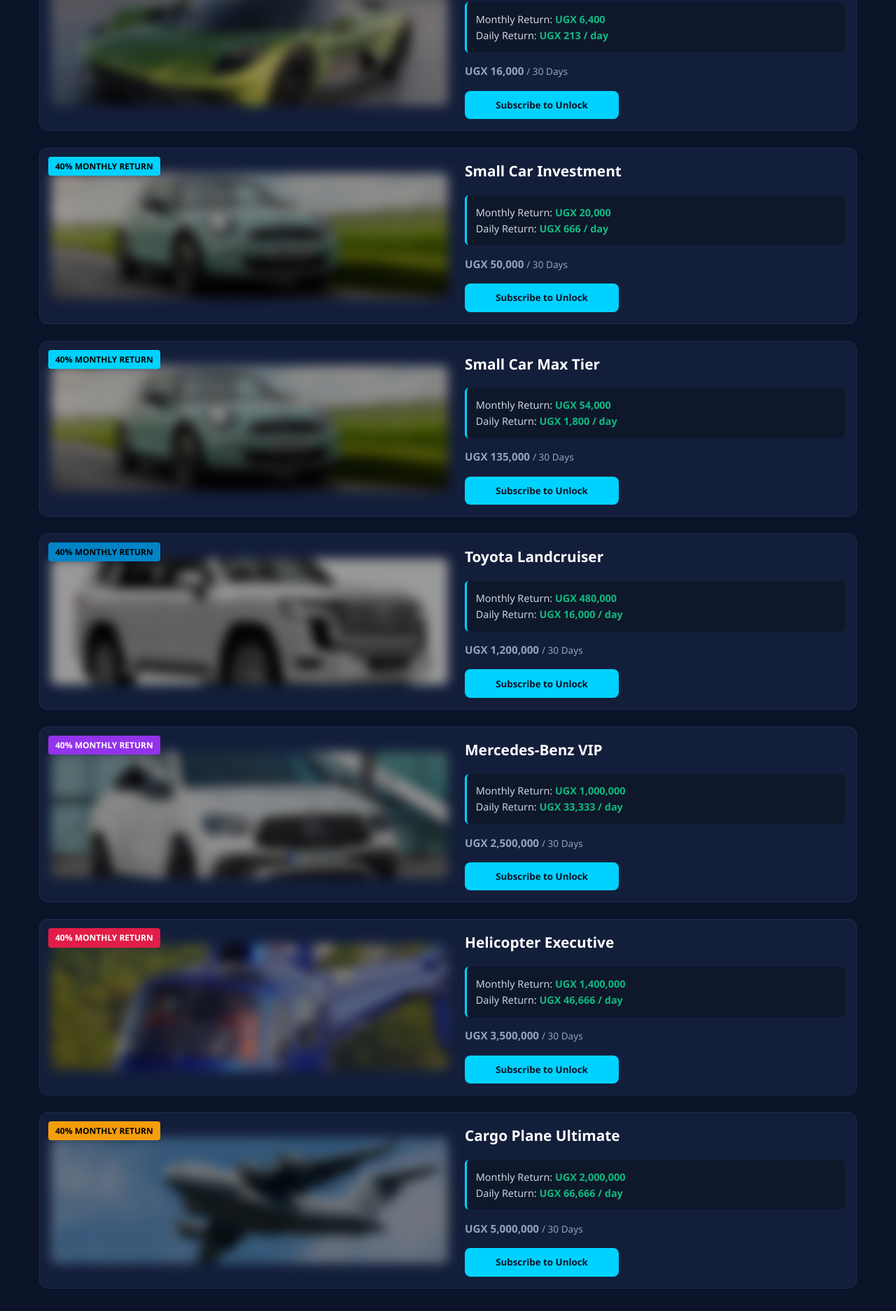
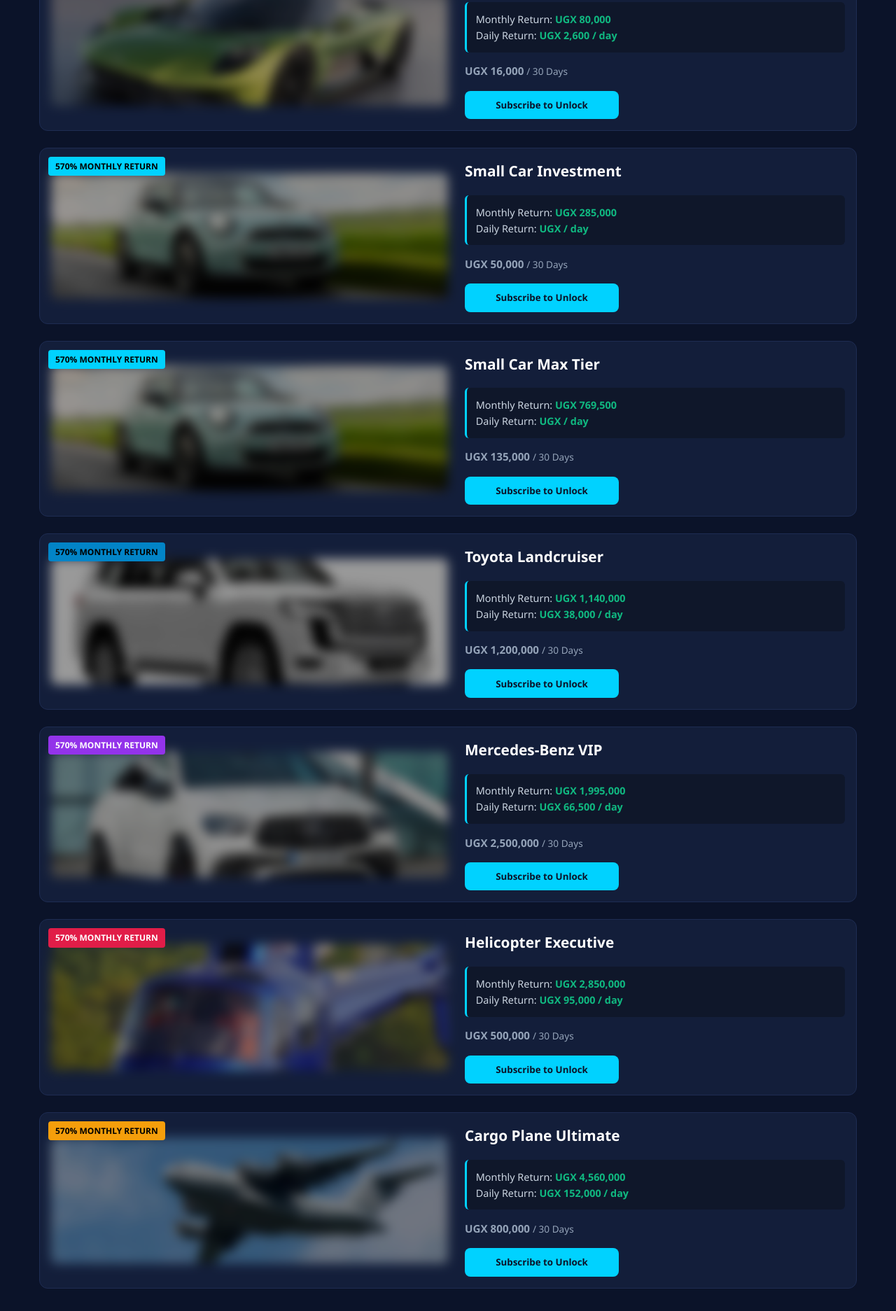
Before and after one commit to MUTAHUNGA-POLLYCARP/HUT-9, a website: page index.html in a window 1280 px wide. Shown: the part 837-2710 px from the top of the page at 70% size. Drawn offline with Linux system fonts and the light colour scheme; no server answers.

Commit message:
Update index.html interface

```diff
--- a/index.html
+++ b/index.html
@@ -64,13 +64,13 @@
 
       <!-- Starter Tier Visual -->
       <div class="card locked-card" id="starter-tier" data-tier-id="starter-tier" data-price="16000">
-        <div class="badge-tag free">40% MONTHLY RETURN</div>
+        <div class="badge-tag free">500% MONTHLY RETURN</div>
         <img src="images/sample.jpg" alt="Starter Tier Visual" class="blur-img locked">
         <div class="card-body">
           <h3>Starter Tier Visual</h3>
           <div class="earnings-info">
-            <div>Monthly Return: <span class="highlight-green">UGX 6,400</span></div>
-            <div>Daily Return: <span class="highlight-green">UGX 213 / day</span></div>
+            <div>Monthly Return: <span class="highlight-green">UGX 80,000</span></div>
+            <div>Daily Return: <span class="highlight-green">UGX 2,600 / day</span></div>
           </div>
           <p class="price">UGX 16,000 <span>/ 30 Days</span></p>
           <button class="btn-subscribe" onclick="subscribeToTier('starter-tier', 16000)">Subscribe to Unlock</button>
@@ -79,13 +79,13 @@
 
       <!-- Small Car Investment -->
       <div class="card locked-card" id="tier-small-car" data-tier-id="tier-small-car" data-price="50000">
-        <div class="badge-tag basic">40% MONTHLY RETURN</div>
+        <div class="badge-tag basic">570% MONTHLY RETURN</div>
         <img src="images/small-car.jpg" alt="Small Car" class="blur-img locked">
         <div class="card-body">
           <h3>Small Car Investment</h3>
           <div class="earnings-info">
-            <div>Monthly Return: <span class="highlight-green">UGX 20,000</span></div>
-            <div>Daily Return: <span class="highlight-green">UGX 666 / day</span></div>
+            <div>Monthly Return: <span class="highlight-green">UGX 285,000</span></div>
+            <div>Daily Return: <span class="highlight-green">UGX  / day</span></div>
           </div>
           <p class="price">UGX 50,000 <span>/ 30 Days</span></p>
           <button class="btn-subscribe" onclick="subscribeToTier('tier-small-car', 50000)">Subscribe to Unlock</button>
@@ -94,13 +94,13 @@
 
       <!-- Small Car Max Tier -->
       <div class="card locked-card" id="tier-small-car-max" data-tier-id="tier-small-car-max" data-price="135000">
-        <div class="badge-tag basic">40% MONTHLY RETURN</div>
+        <div class="badge-tag basic">570% MONTHLY RETURN</div>
         <img src="images/small-car.jpg" alt="Small Car Max" class="blur-img locked">
         <div class="card-body">
           <h3>Small Car Max Tier</h3>
           <div class="earnings-info">
-            <div>Monthly Return: <span class="highlight-green">UGX 54,000</span></div>
-            <div>Daily Return: <span class="highlight-green">UGX 1,800 / day</span></div>
+            <div>Monthly Return: <span class="highlight-green">UGX 769,500</span></div>
+            <div>Daily Return: <span class="highlight-green">UGX  / day</span></div>
           </div>
           <p class="price">UGX 135,000 <span>/ 30 Days</span></p>
           <button class="btn-subscribe" onclick="subscribeToTier('tier-small-car-max', 135000)">Subscribe to Unlock</button>
@@ -108,62 +108,62 @@
       </div>
 
       <!-- Toyota Landcruiser -->
-      <div class="card locked-card" id="tier-landcruiser" data-tier-id="tier-landcruiser" data-price="1200000">
-        <div class="badge-tag basic" style="background:#0284c7;">40% MONTHLY RETURN</div>
+      <div class="card locked-card" id="tier-landcruiser" data-tier-id="tier-landcruiser" data-price="200000">
+        <div class="badge-tag basic" style="background:#0284c7;">570% MONTHLY RETURN</div>
         <img src="images/landcruiser.jpg" alt="Toyota Landcruiser" class="blur-img locked">
         <div class="card-body">
           <h3>Toyota Landcruiser</h3>
           <div class="earnings-info">
-            <div>Monthly Return: <span class="highlight-green">UGX 480,000</span></div>
-            <div>Daily Return: <span class="highlight-green">UGX 16,000 / day</span></div>
+            <div>Monthly Return: <span class="highlight-green">UGX 1,140,000</span></div>
+            <div>Daily Return: <span class="highlight-green">UGX 38,000 / day</span></div>
           </div>
           <p class="price">UGX 1,200,000 <span>/ 30 Days</span></p>
-          <button class="btn-subscribe" onclick="subscribeToTier('tier-landcruiser', 1200000)">Subscribe to Unlock</button>
+          <button class="btn-subscribe" onclick="subscribeToTier('tier-landcruiser', 200000)">Subscribe to Unlock</button>
         </div>
       </div>
 
       <!-- Mercedes-Benz VIP -->
-      <div class="card locked-card" id="tier-mercedes" data-tier-id="tier-mercedes" data-price="2500000">
-        <div class="badge-tag vip" style="background:#9333ea;">40% MONTHLY RETURN</div>
+      <div class="card locked-card" id="tier-mercedes" data-tier-id="tier-mercedes" data-price="350000">
+        <div class="badge-tag vip" style="background:#9333ea;">570% MONTHLY RETURN</div>
         <img src="images/mercedes.jpg" alt="Mercedes Benz" class="blur-img locked">
         <div class="card-body">
           <h3>Mercedes-Benz VIP</h3>
           <div class="earnings-info">
-            <div>Monthly Return: <span class="highlight-green">UGX 1,000,000</span></div>
-            <div>Daily Return: <span class="highlight-green">UGX 33,333 / day</span></div>
+            <div>Monthly Return: <span class="highlight-green">UGX 1,995,000</span></div>
+            <div>Daily Return: <span class="highlight-green">UGX 66,500 / day</span></div>
           </div>
           <p class="price">UGX 2,500,000 <span>/ 30 Days</span></p>
-          <button class="btn-subscribe" onclick="subscribeToTier('tier-mercedes', 2500000)">Subscribe to Unlock</button>
+          <button class="btn-subscribe" onclick="subscribeToTier('tier-mercedes', 350000)">Subscribe to Unlock</button>
         </div>
       </div>
 
       <!-- Helicopter Executive -->
-      <div class="card locked-card" id="tier-helicopter" data-tier-id="tier-helicopter" data-price="3500000">
-        <div class="badge-tag vip" style="background:#e11d48;">40% MONTHLY RETURN</div>
+      <div class="card locked-card" id="tier-helicopter" data-tier-id="tier-helicopter" data-price="500000">
+        <div class="badge-tag vip" style="background:#e11d48;">570% MONTHLY RETURN</div>
         <img src="images/helicopter.jpg" alt="Helicopter" class="blur-img locked">
         <div class="card-body">
           <h3>Helicopter Executive</h3>
           <div class="earnings-info">
-            <div>Monthly Return: <span class="highlight-green">UGX 1,400,000</span></div>
-            <div>Daily Return: <span class="highlight-green">UGX 46,666 / day</span></div>
+            <div>Monthly Return: <span class="highlight-green">UGX 2,850,000</span></div>
+            <div>Daily Return: <span class="highlight-green">UGX 95,000 / day</span></div>
           </div>
-          <p class="price">UGX 3,500,000 <span>/ 30 Days</span></p>
-          <button class="btn-subscribe" onclick="subscribeToTier('tier-helicopter', 3500000)">Subscribe to Unlock</button>
+          <p class="price">UGX 500,000 <span>/ 30 Days</span></p>
+          <button class="btn-subscribe" onclick="subscribeToTier('tier-helicopter', 500000)">Subscribe to Unlock</button>
         </div>
       </div>
 
       <!-- Cargo Plane Ultimate -->
-      <div class="card locked-card" id="tier-cargoplane" data-tier-id="tier-cargoplane" data-price="5000000">
-        <div class="badge-tag vip" style="background:#f59e0b; color:#000;">40% MONTHLY RETURN</div>
+      <div class="card locked-card" id="tier-cargoplane" data-tier-id="tier-cargoplane" data-price="800000">
+        <div class="badge-tag vip" style="background:#f59e0b; color:#000;">570% MONTHLY RETURN</div>
         <img src="images/cargoplane.jpg" alt="Cargo Plane" class="blur-img locked">
         <div class="card-body">
           <h3>Cargo Plane Ultimate</h3>
           <div class="earnings-info">
-            <div>Monthly Return: <span class="highlight-green">UGX 2,000,000</span></div>
-            <div>Daily Return: <span class="highlight-green">UGX 66,666 / day</span></div>
+            <div>Monthly Return: <span class="highlight-green">UGX 4,560,000</span></div>
+            <div>Daily Return: <span class="highlight-green">UGX 152,000 / day</span></div>
           </div>
-          <p class="price">UGX 5,000,000 <span>/ 30 Days</span></p>
-          <button class="btn-subscribe" onclick="subscribeToTier('tier-cargoplane', 5000000)">Subscribe to Unlock</button>
+          <p class="price">UGX 800,000 <span>/ 30 Days</span></p>
+          <button class="btn-subscribe" onclick="subscribeToTier('tier-cargoplane', 800000)">Subscribe to Unlock</button>
         </div>
       </div>
 
```
